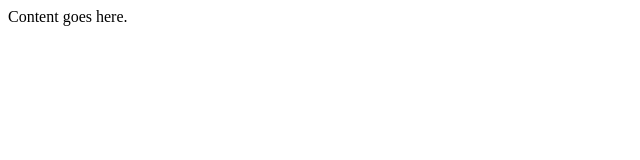
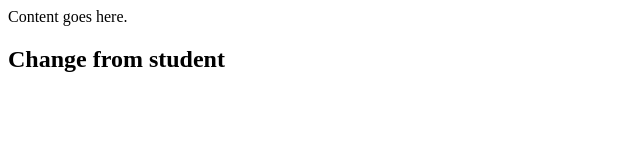
Before and after one commit to visockis/prog_kursi, a plain HTML site: page index.html in a window 1280 px wide. Shown: the whole page, without its empty margins (0-640 px from the left). Drawn offline with Linux system fonts and the light colour scheme.

Commit message:
Update index.html

```diff
--- a/index.html
+++ b/index.html
@@ -6,5 +6,6 @@
 </head>
 <body>
 Content goes here.
+  <h2>Change from student<h2>
 </body>
 </html>
```
